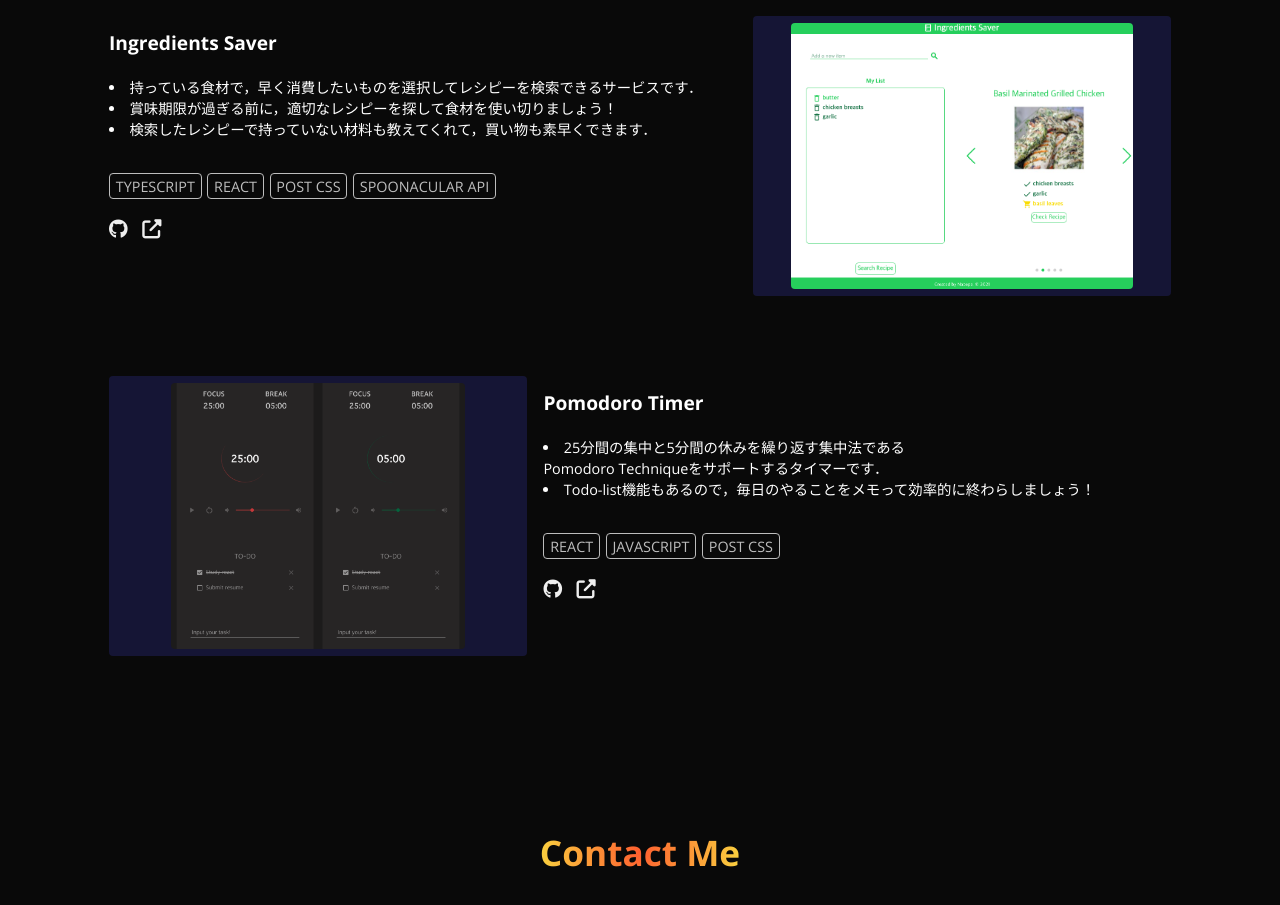
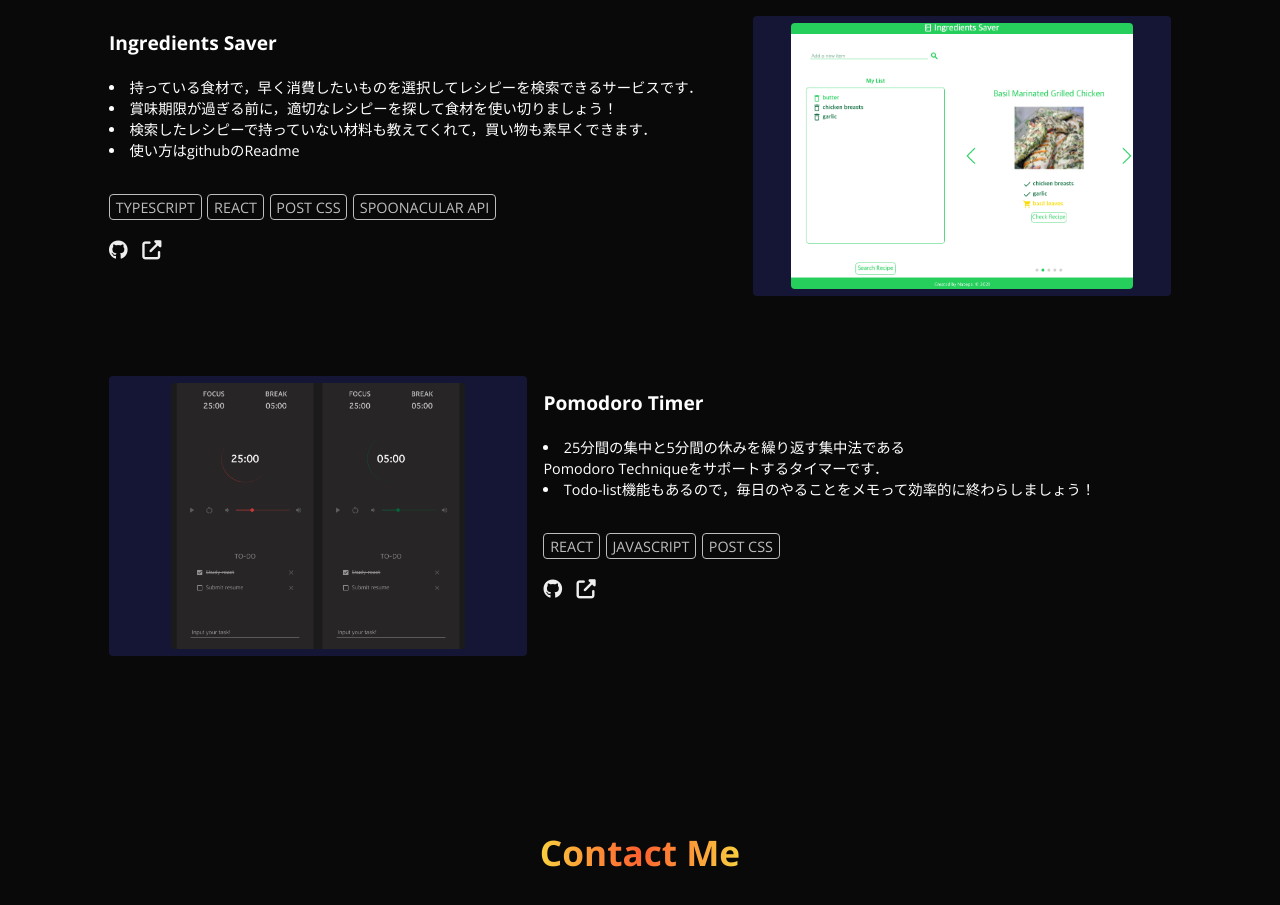
Before and after one commit to nabepa/portfolio, a plain HTML site: page index.html in a window 1280 px wide. Shown: the part 2060-2965 px from the top of the page. Drawn offline with nearby package versions, Linux system fonts and the light colour scheme.

Commit message:
add description for ingredient saver

```diff
--- a/index.html
+++ b/index.html
@@ -211,6 +211,7 @@
               <li>
                 検索したレシピーで持っていない材料も教えてくれて，買い物も素早くできます．
               </li>
+              <li>使い方はgithubのReadme</li>
             </ul>
             <ul class="description__tools">
               <li class="description__tool">typescript</li>
```
